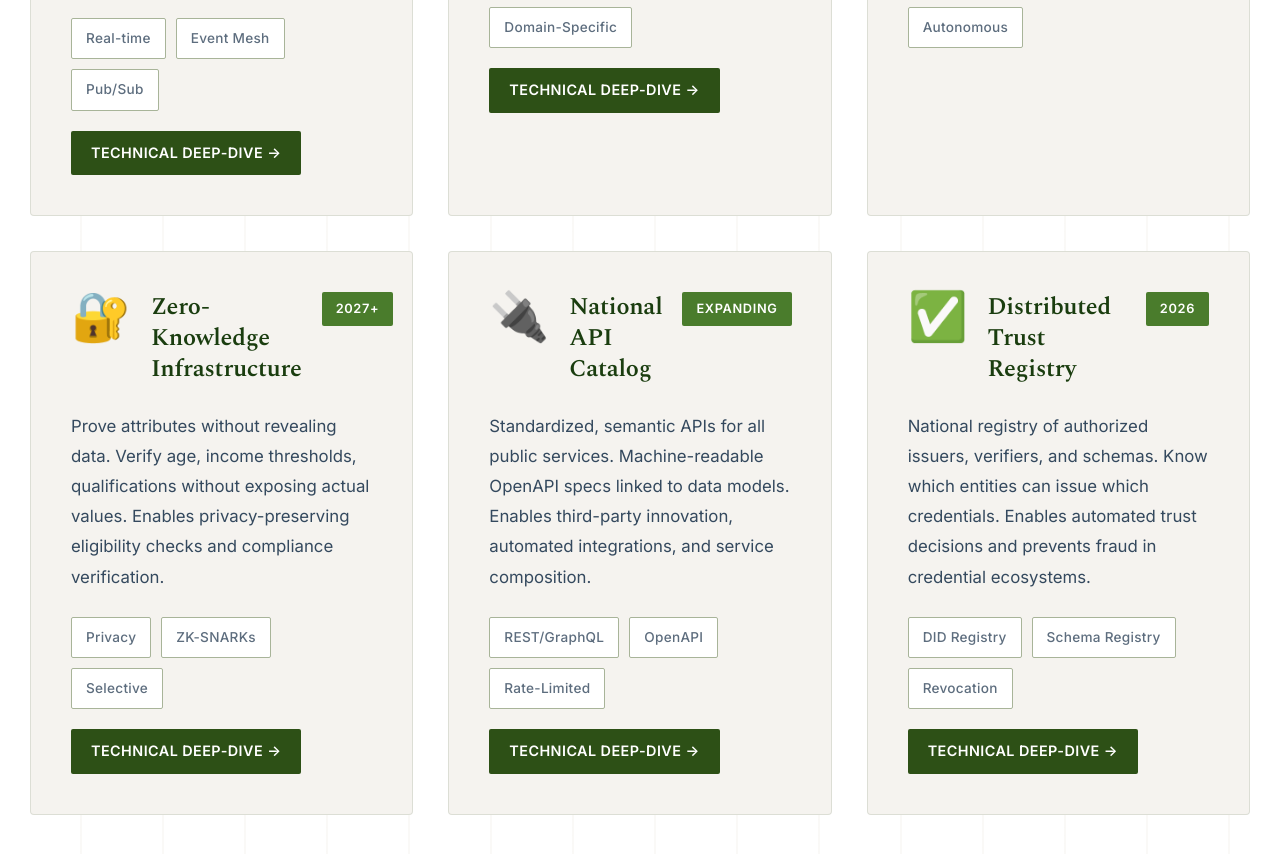
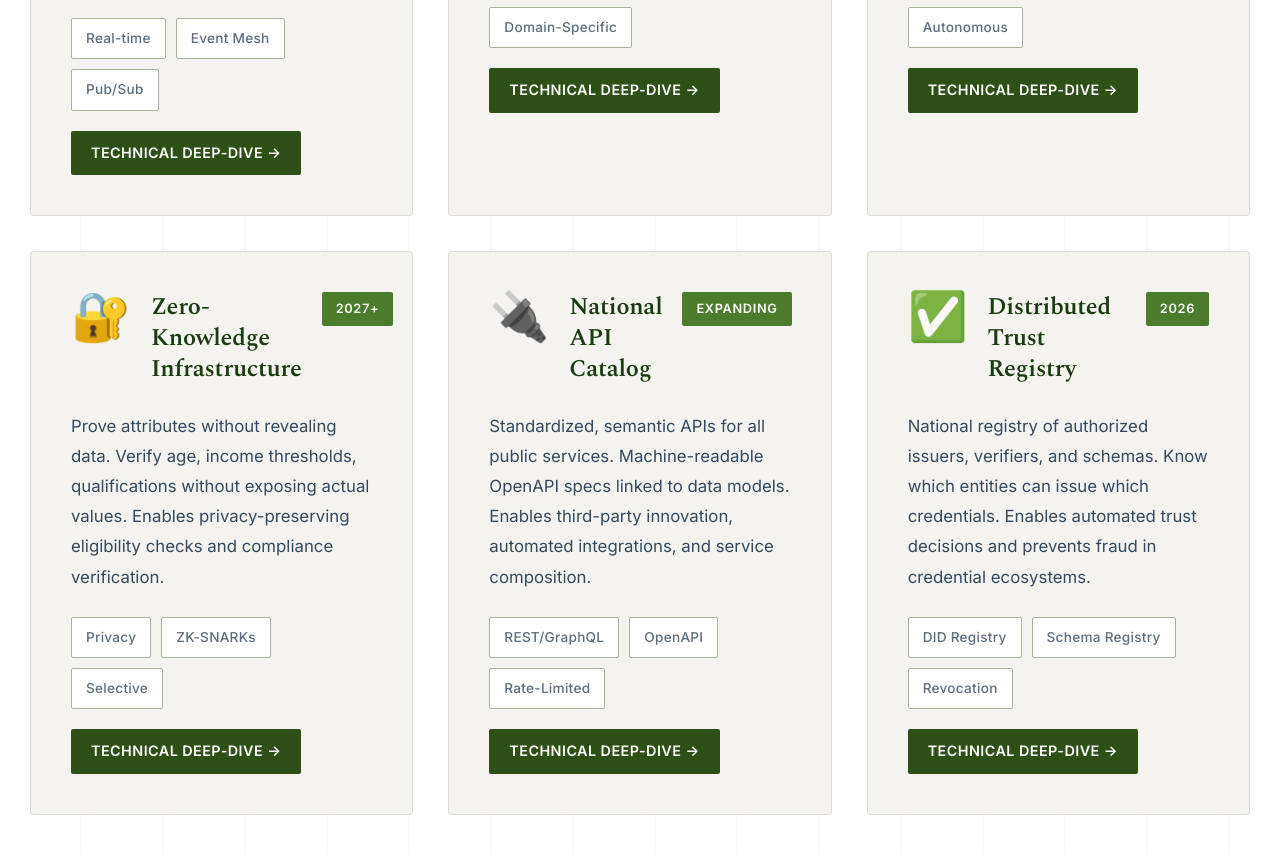
Before and after one commit to jgmikael/realdigitalization, a plain HTML site: page index.html in a window 1280 px wide. Shown: the part 2885-3739 px from the top of the page. Drawn offline with nearby package versions, Linux system fonts and the light colour scheme.

Commit message:
Fix: Add missing Technical Deep-Dive link for Agentic AI capability
Issue: Agentic AI was the only capability without a link to its deep-dive page
Fix: Added capability-learn-more link to capabilities/agentic-ai.html

All 9 capabilities now have working deep-dive links:
✅ Finnish Interoperability Platform
✅ EU Digital Identity Wallet
✅ EU Business Wallet
✅ Event-Driven Service Bus
✅ Federated Data Spaces
✅ Agentic AI Layer (FIXED)
✅ Zero-Knowledge Infrastructure
✅ National API Catalog
✅ Distributed Trust Registry

Repository verification:
- Death event: Present (2 occurrences in index.html)
- Capability pages: All 9 files present in capabilities/
- Total files committed and ready for deployment

```diff
--- a/index.html
+++ b/index.html
@@ -157,6 +157,7 @@
                         <span class="feature-tag">Multi-Agent</span>
                         <span class="feature-tag">Autonomous</span>
                     </div>
+                    <a href="capabilities/agentic-ai.html" class="capability-learn-more" style="display: inline-block; margin-top: 20px; padding: 10px 20px; background: var(--forest-mid); color: white; text-decoration: none; border-radius: 2px; font-weight: 600; font-size: 0.9em; letter-spacing: 0.03em; text-transform: uppercase; transition: all 0.3s;">Technical Deep-Dive →</a>
                 </div>
 
                 <!-- Capability 7: Zero-Knowledge Proofs -->
```
